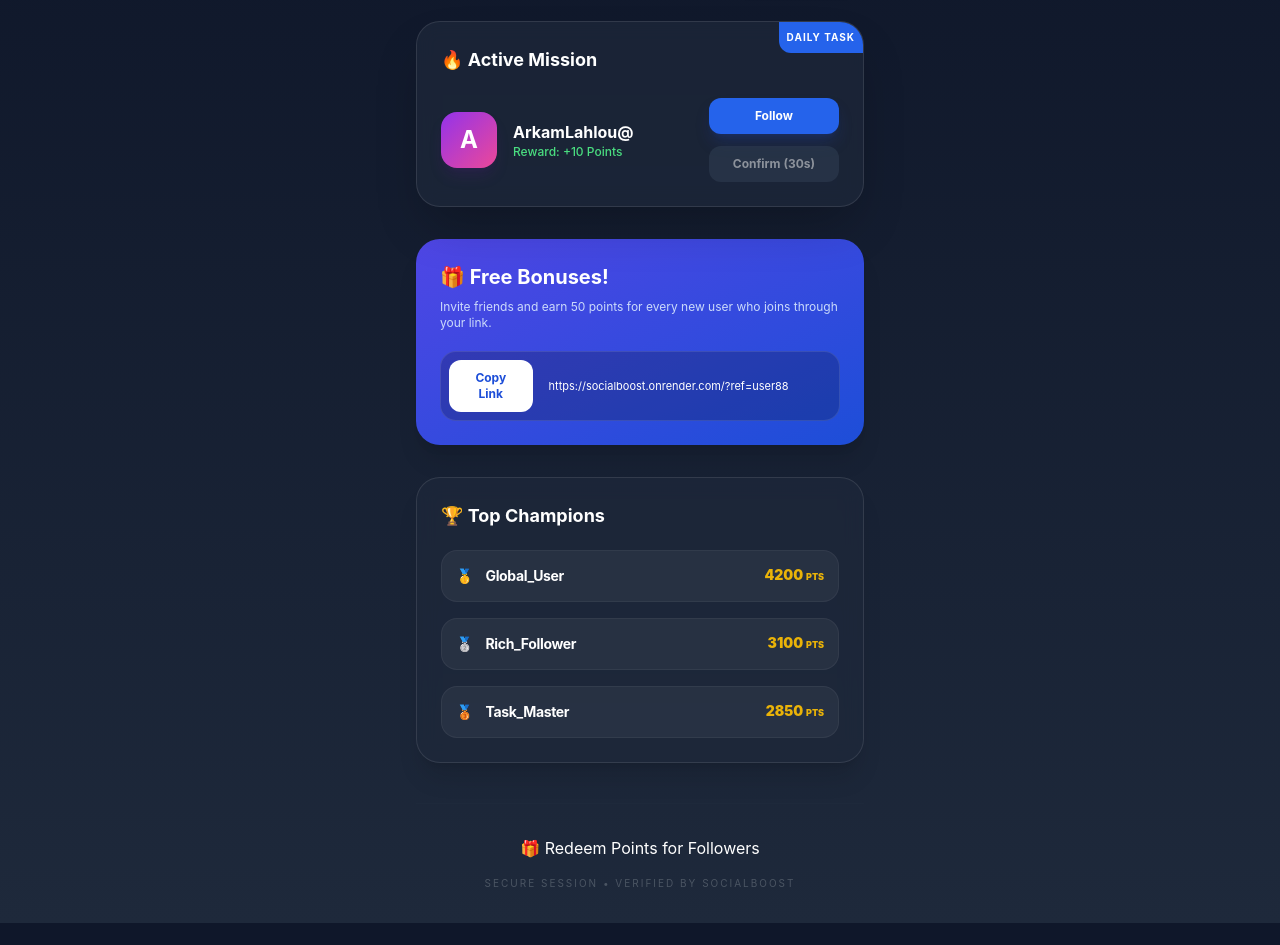
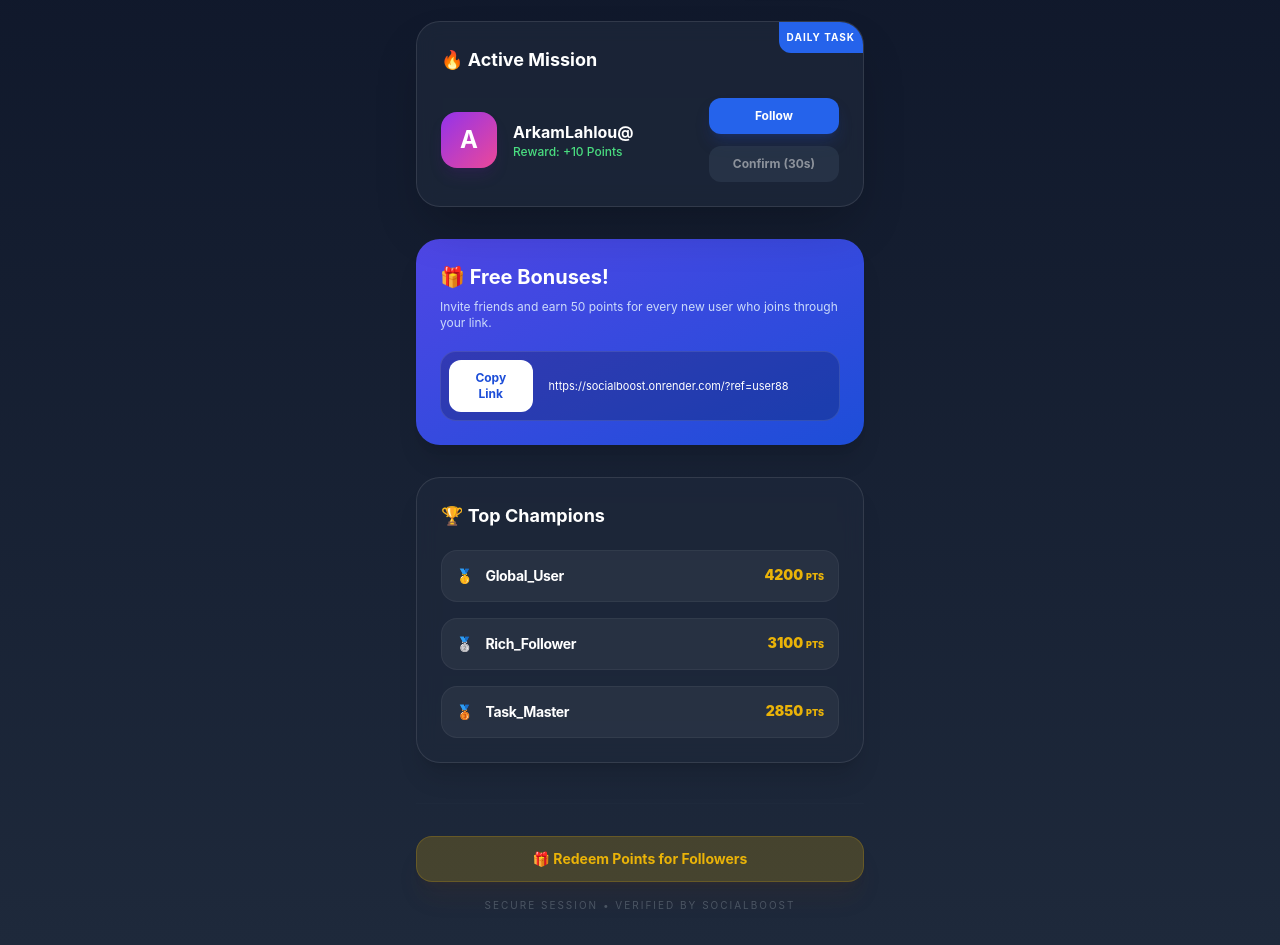
Before and after one commit to arkamlahlou1-sketch/Social-boost, a website: page index.html in a window 1280 px wide. Shown: the part 93-1038 px from the top of the page. Before the commit the page ends 1016 px from the top, so only its background shows below. Drawn offline with nearby package versions, Linux system fonts and the light colour scheme; some packages are replaced by stand-ins of ours; a script that the page names is missing.

Commit message:
Update link class for redeem points button

```diff
--- a/index.html
+++ b/index.html
@@ -59,7 +59,7 @@
         </div>
 
         <div class="flex flex-col gap-4 text-center mt-10 border-t border-slate-800 pt-8">
-            <a href="withdraw.html" class="withdraw.html" bg-yellow-500/20 text-yellow-500 border border-yellow-500/20 px-8 py-3 rounded-2xl text-sm font-bold hover:bg-yellow-500 hover:text-white transition-all shadow-xl shadow-yellow-900/10">
+            <a href="withdraw.html" class="inline-block bg-yellow-500/20 text-yellow-500 border border-yellow-500/20 px-8 py-3 rounded-2xl text-sm font-bold hover:bg-yellow-500 hover:text-white transition-all shadow-xl shadow-yellow-900/10">
                 🎁 Redeem Points for Followers
             </a>
             <p class="text-gray-600 text-[10px] uppercase tracking-[0.2em]">Secure Session • Verified by SocialBoost</p>
```
